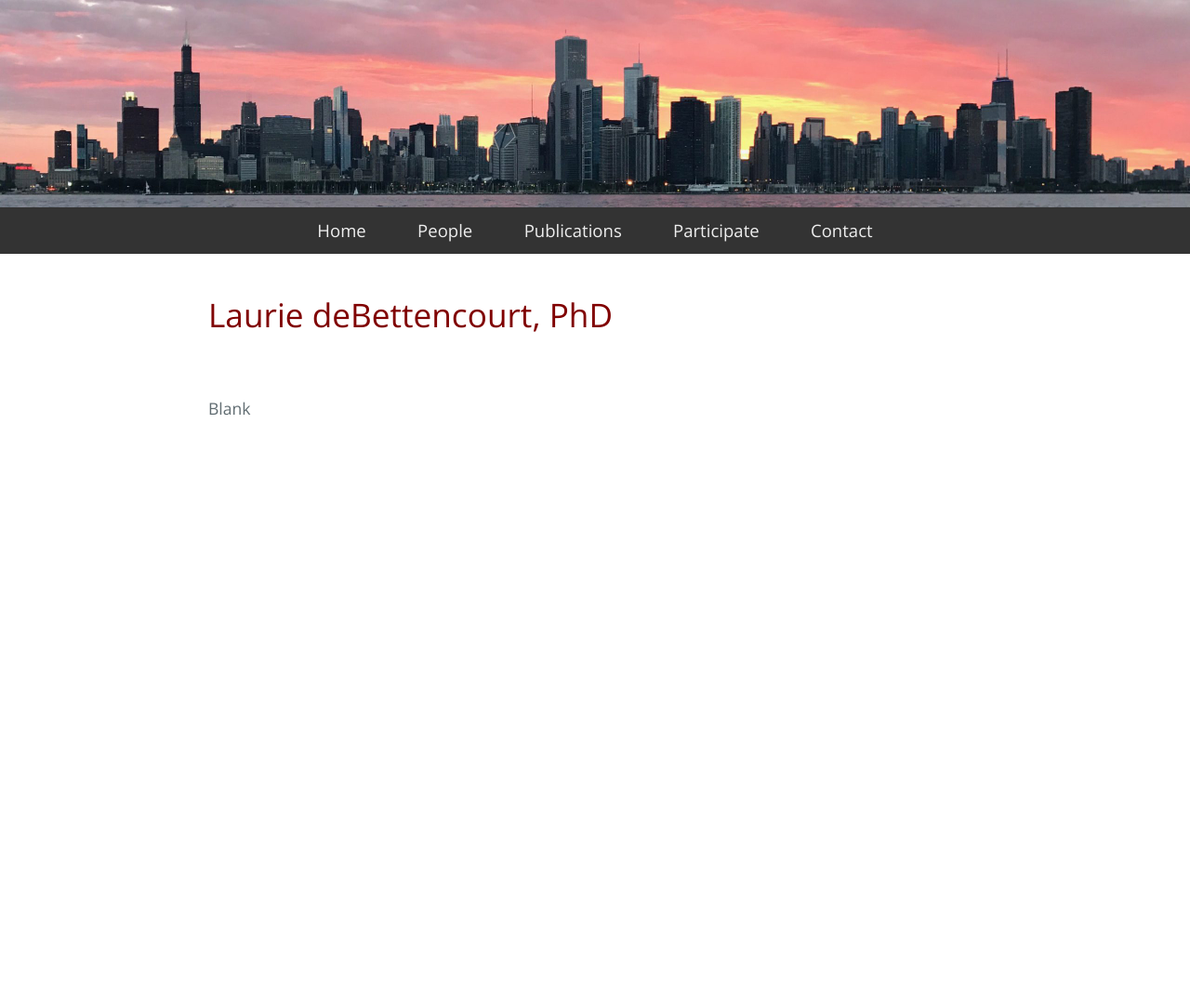
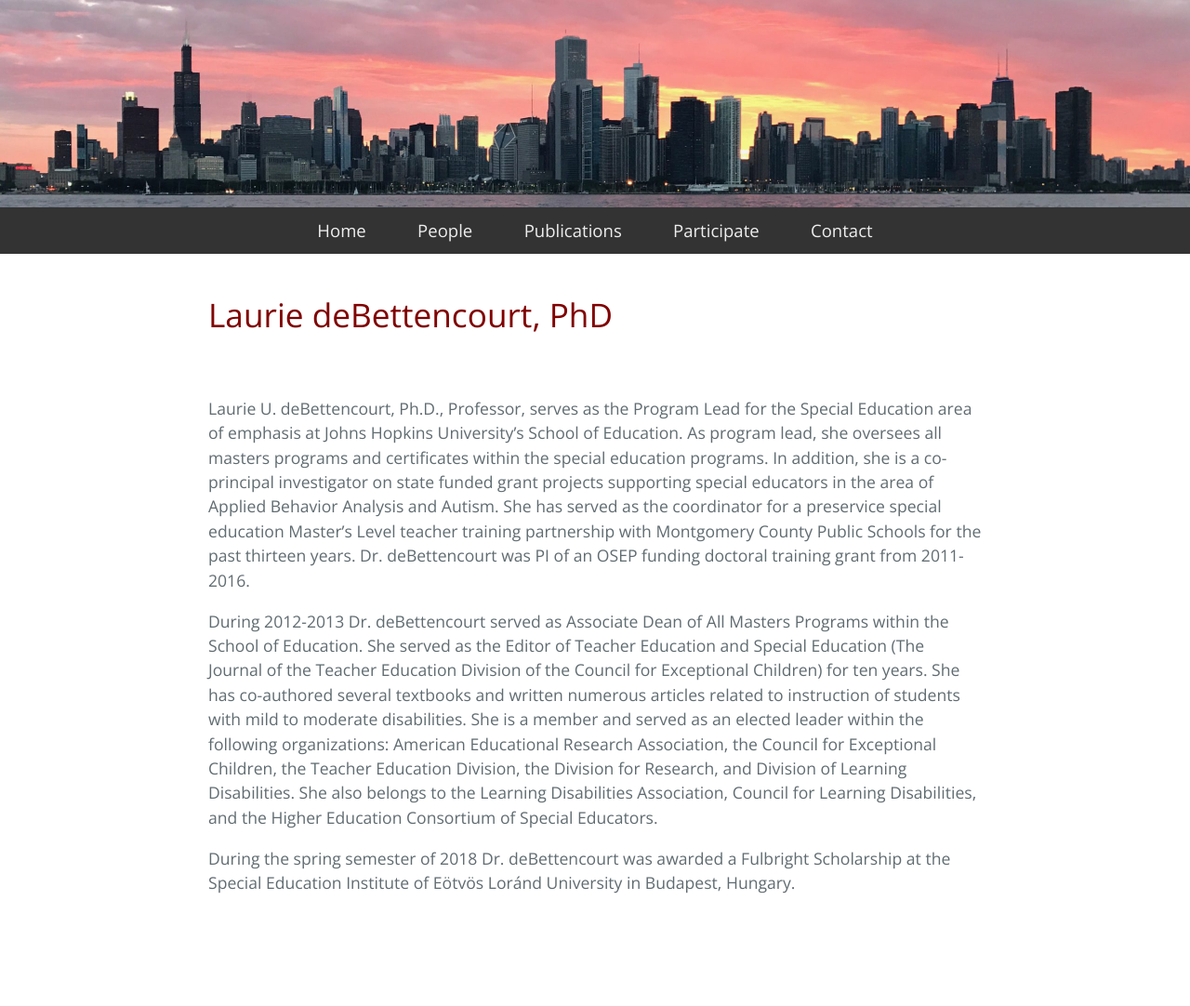
Before and after one commit to lauriedebetten/lauriedebettencourt.github.io, a Jekyll site: the page built from index.md, in a window 1280 px wide. Shown: the whole page at 93% size. Built offline with Jekyll 4.4.1, drawn with Linux system fonts in a browser that asks for light colours; our own code applies the rules of GitHub Pages for plain Markdown files; before the commit the page ends 900 px from its top, so only the background shows below that.

Commit message:
Update index.md

```diff
--- a/index.md
+++ b/index.md
@@ -6,7 +6,11 @@ layout: default
 
 <br>
 
-Blank
+Laurie U. deBettencourt, Ph.D., Professor, serves as the Program Lead for the Special Education area of emphasis at Johns Hopkins University’s School of Education. As program lead, she oversees all masters programs and certificates within the special education programs. In addition, she is a co-principal investigator on state funded grant projects supporting special educators in the area of Applied Behavior Analysis and Autism. She has served as the coordinator for a preservice special education Master’s Level teacher training partnership with Montgomery County Public Schools for the past thirteen years. Dr. deBettencourt was PI of an OSEP funding doctoral training grant from 2011-2016.
+
+During 2012-2013 Dr. deBettencourt served as Associate Dean of All Masters Programs within the School of Education. She served as the Editor of Teacher Education and Special Education (The Journal of the Teacher Education Division of the Council for Exceptional Children) for ten years. She has co-authored several textbooks and written numerous articles related to instruction of students with mild to moderate disabilities. She is a member and served as an elected leader within the following organizations: American Educational Research Association, the Council for Exceptional Children, the Teacher Education Division, the Division for Research, and Division of Learning Disabilities. She also belongs to the Learning Disabilities Association, Council for Learning Disabilities, and the Higher Education Consortium of Special Educators.
+
+During the spring semester of 2018 Dr. deBettencourt was awarded a Fulbright Scholarship at the Special Education Institute of Eötvös Loránd University in Budapest, Hungary.
 
 <br>
 <br>
```
